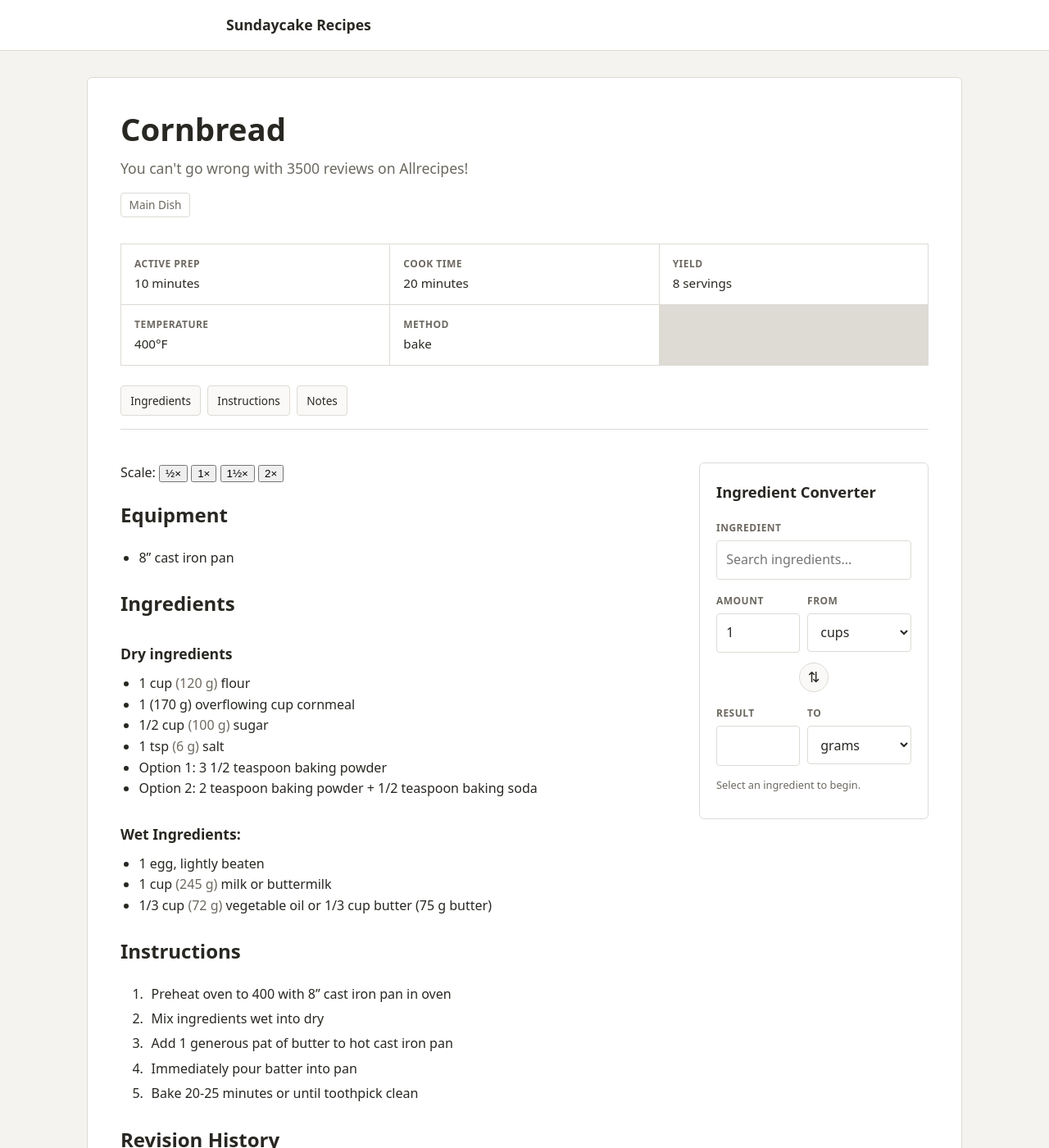
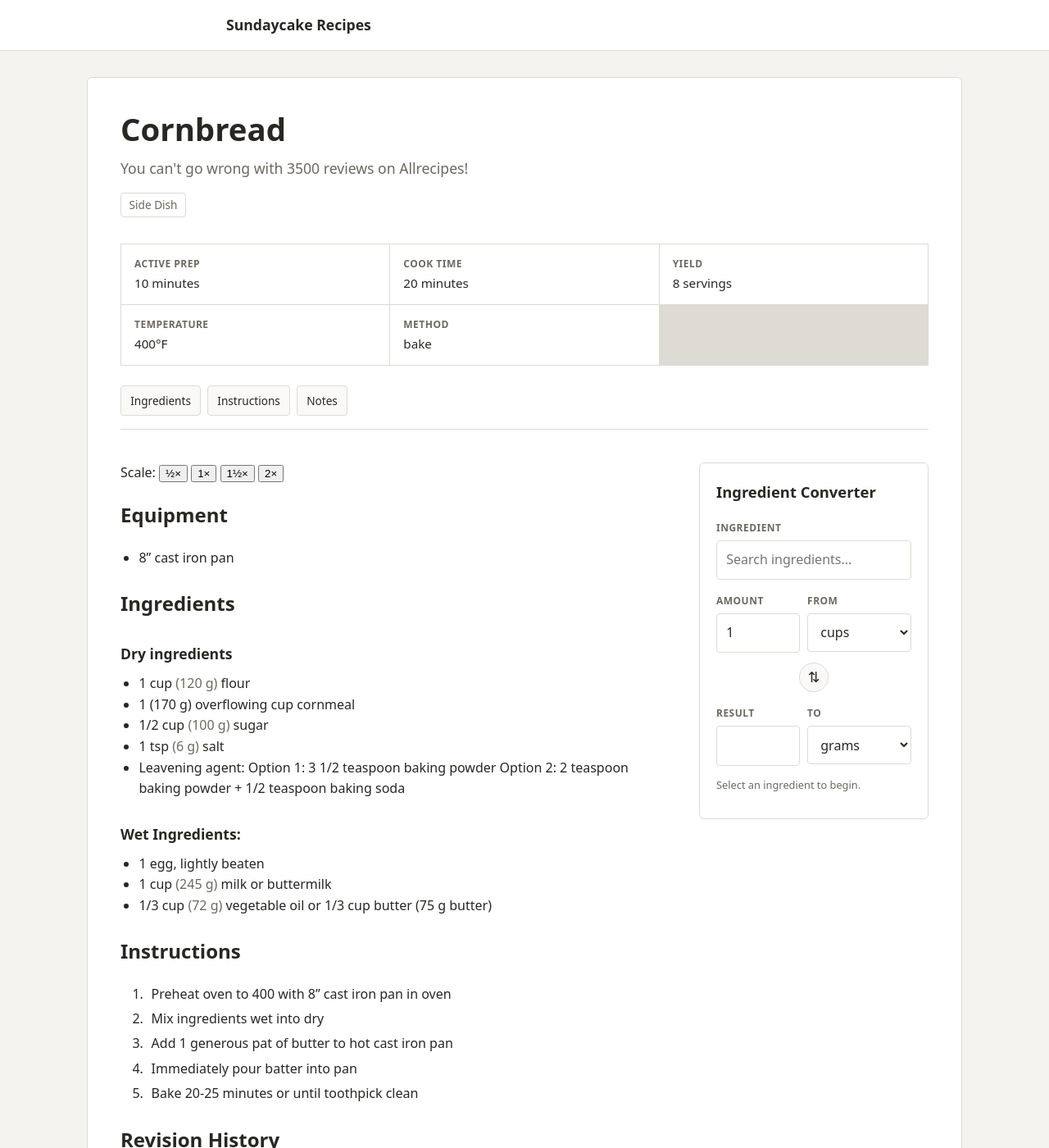
Before and after one commit to sundaycake/recipes, a Jekyll site: the page built from _recipes/cornbread.md, in a window 1280 px wide and 1400 px high. Shown: the whole window at 82% size. Built offline with Jekyll 4.4.1, drawn with Linux system fonts in a browser that asks for light colours.

Commit message:
Update cornbread.md

```diff
--- a/_recipes/cornbread.md
+++ b/_recipes/cornbread.md
@@ -3,9 +3,9 @@ recipe: Cornbread
 description: You can't go wrong with 3500 reviews on Allrecipes!
 image:
 
-category: Main Dish
+category: Side Dish
 tags:
-  - bake
+  - baking
 
 yield: 8 servings
 default_scale: 1
@@ -33,8 +33,9 @@ source_url: https://www.allrecipes.com/recipe/17891/golden-sweet-cornbread/
 - 1 overflowing cup (170 g) cornmeal
 - 1/2 cup sugar
 - 1 tsp salt
-- Option 1: 3 1/2 teaspoon baking powder
-- Option 2: 2 teaspoon baking powder + 1/2 teaspoon baking soda
+- Leavening agent:
+  - Option 1: 3 1/2 teaspoon baking powder
+  - Option 2: 2 teaspoon baking powder + 1/2 teaspoon baking soda
 
 ### Wet Ingredients:
 - 1 egg, lightly beaten
```
